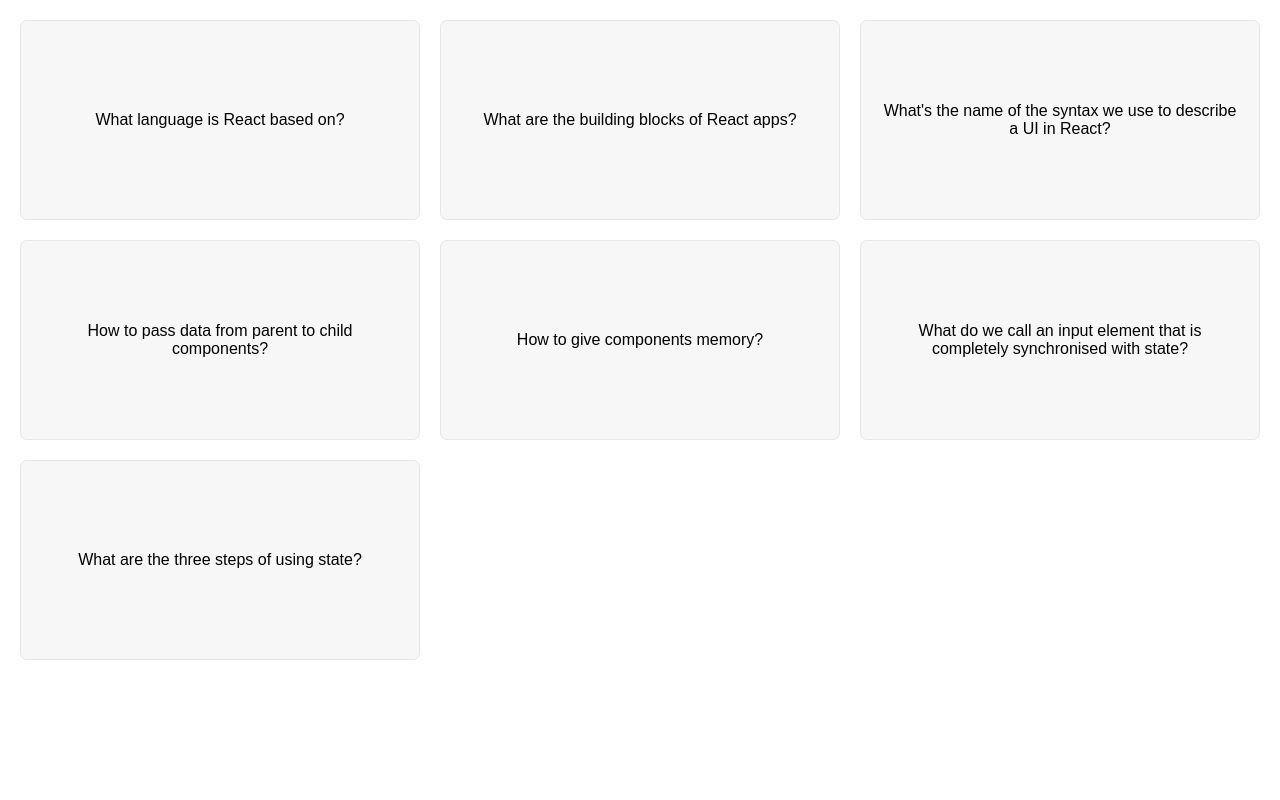
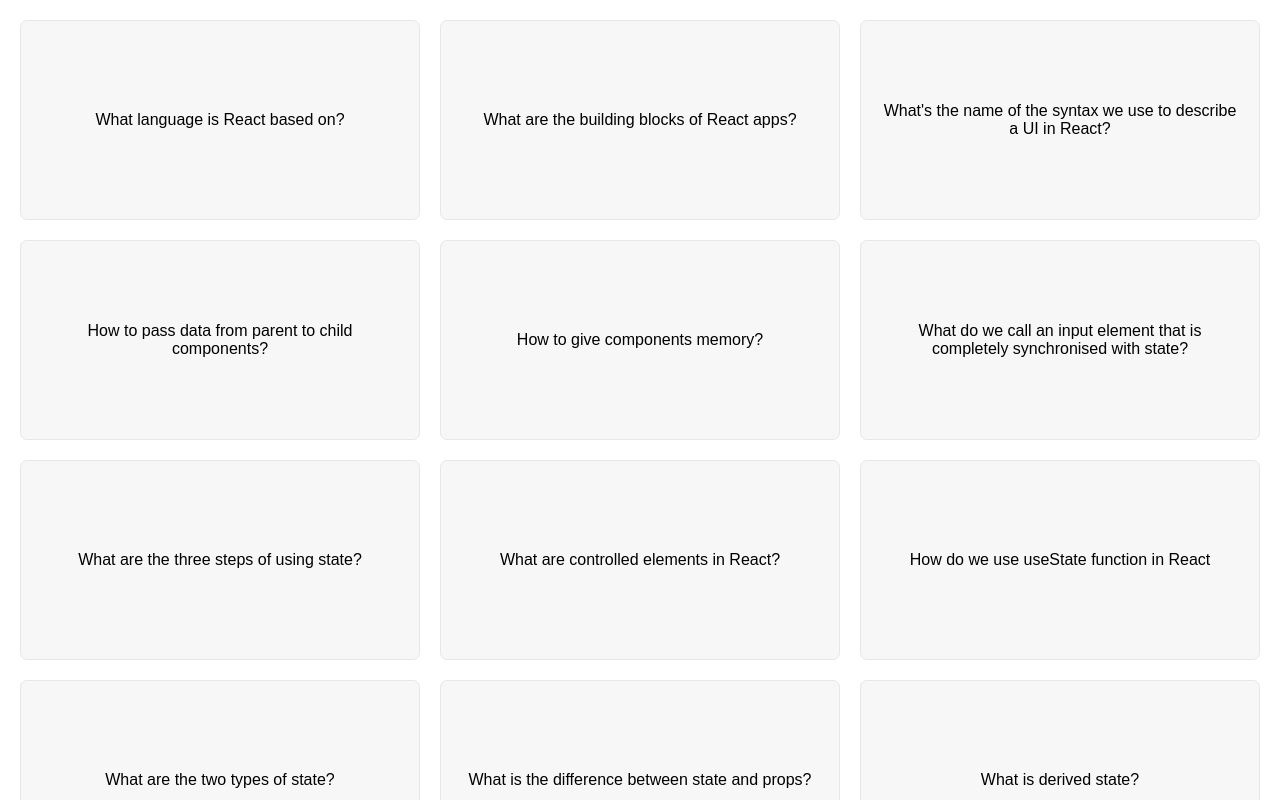
Before and after one commit to leah-massey/Coding-Flashcards, a React (Create React App) app: page / in a window 1280 px wide. Shown: the top 800 px of the page. Built offline with nearby package versions, Linux system fonts and the light colour scheme.

Commit message:
Extra flashcards added.

```diff
--- a/src/App.js
+++ b/src/App.js
@@ -47,6 +47,47 @@
     question: "What are the three steps of using state?",
     answer: "Define, use, update",
   },
+
+  {
+    id: 2004,
+    question: "What are controlled elements in React?",
+    answer:
+      " In a controlled component react, state handles all the form data, whereas, in an uncontrolled component, the HTML form element data is managed by only the DOM.",
+  },
+
+  {
+    id: 2005,
+    question: "How do we use useState function in React",
+    answer:
+      "it can be used to create multiple pieces of state in order to track data that cahnges over the lifecycle of an application",
+  },
+
+  {
+    id: 2005,
+    question: "What are the two types of state?",
+    answer: "local and global",
+  },
+
+  {
+    id: 2006,
+    question: "What is the difference between state and props?",
+    answer:
+      "state is internal data - data which is owned by the component inwhich it is declared. props is external data (owned bu the parent component.) think of it as fucntion parameters. State can be thought of as the component's memory - it can hold dara over time - acorss multiple re-renders. We use the mechanisim of state to make componenets interactive. props are read only (cannot be modified)",
+  },
+
+  {
+    id: 2006,
+    question: "What is derived state?",
+    answer:
+      "state that is computed from an existing piece of state or from props",
+  },
+
+  {
+    id: 2007,
+    question: "What is an API?",
+    answer:
+      "Application Programming Interface: a piece of software that can be used by another piece of software, in order to allow applications to talk to each other",
+  },
 ];
 
 function FlashCards() {
```
